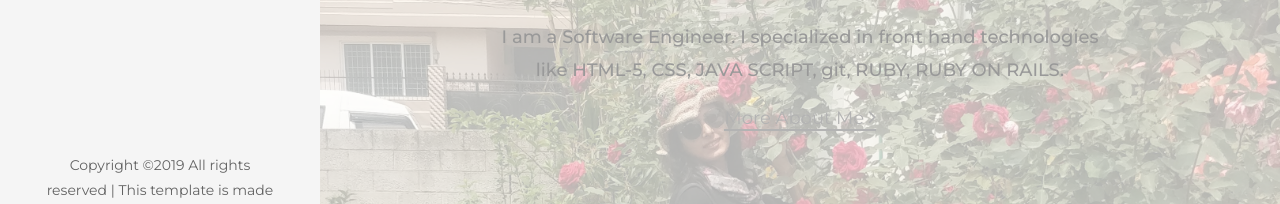
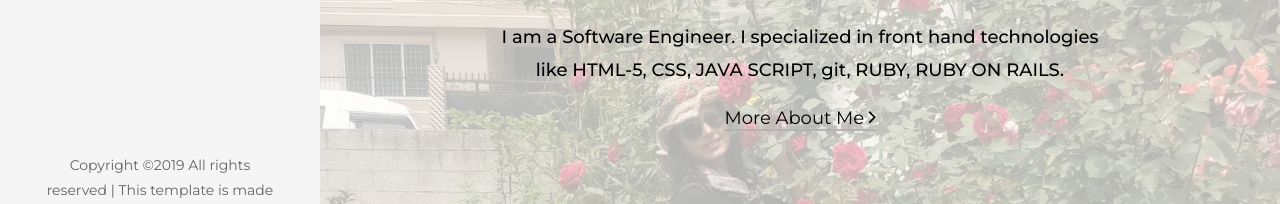
Before and after one commit to munabhandari/munabhandari.com, a plain HTML site: page index.html in a window 1280 px wide. Shown: the part 490-694 px from the top of the page. Drawn offline with Linux system fonts and the light colour scheme; some packages are replaced by stand-ins of ours; no server answers; files whose address does not match are found by name.

Commit message:
Changes color of desc

```diff
--- a/index.html
+++ b/index.html
@@ -62,8 +62,8 @@
 						<div class="desc">
 							<h2 class="subheading">Hello I'm</h2>
 							<h1 class="mb-4">Muna Bhandari</h1>
-							<p class="mb-4"><p>I am a Software Engineer. I specialized in front hand technologies like HTML-5, CSS, JAVA SCRIPT, git, RUBY, RUBY ON RAILS.</p>
-							<p><a href="#" class="btn-custom">More About Me <span class="ion-ios-arrow-forward"></span></a></p>
+							<p class="mb-4"><p style="color: black;">I am a Software Engineer. I specialized in front hand technologies like HTML-5, CSS, JAVA SCRIPT, git, RUBY, RUBY ON RAILS.</p>
+							<p><a href="#" class="btn-custom" style="color: black;">More About Me <span class="ion-ios-arrow-forward"></span></a></p>
 						</div>
 					</div>
 				</div>
```
